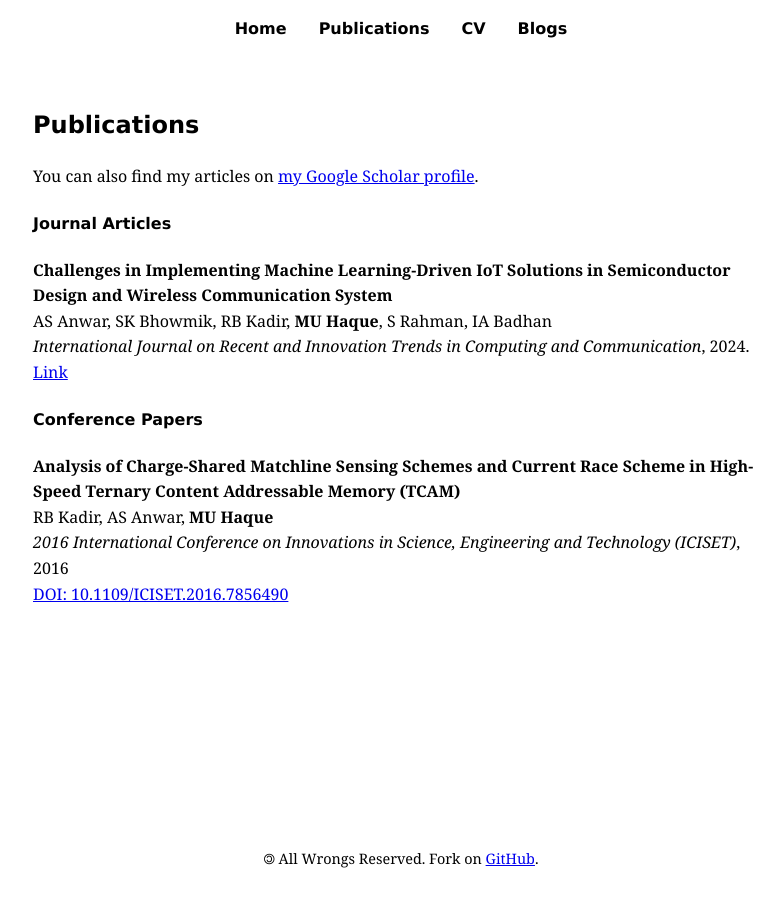
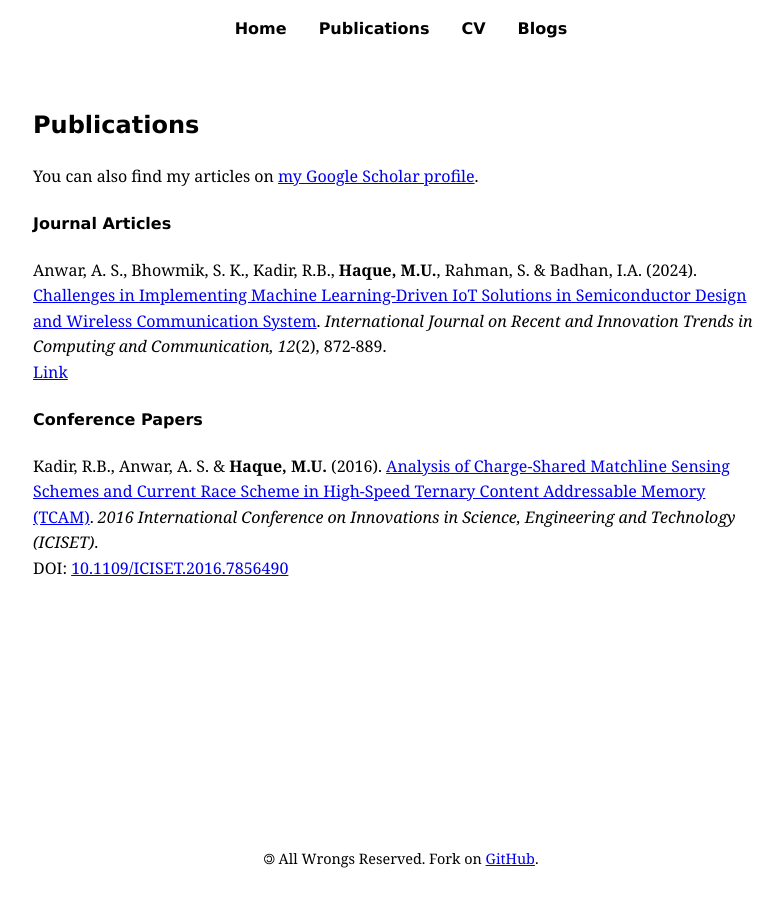
Before and after one commit to muntasimulhaque/muntasimulhaque.github.io, a Jekyll site: the page built from publications.md, in a window 1280 px wide. Shown: the whole page, without its empty margins (239-1023 px from the left). Built offline with Jekyll 4.4.1, drawn with Linux system fonts in a browser that asks for light colours.

Commit message:
Update publications.md

```diff
--- a/publications.md
+++ b/publications.md
@@ -9,14 +9,10 @@ You can also find my articles on [my Google Scholar profile](https://scholar.goo
 
 #### Journal Articles
 
-**Challenges in Implementing Machine Learning-Driven IoT Solutions in Semiconductor Design and Wireless Communication System**
-AS Anwar, SK Bhowmik, RB Kadir, **MU Haque**, S Rahman, IA Badhan
-*International Journal on Recent and Innovation Trends in Computing and Communication*, 2024.
+Anwar, A. S., Bhowmik, S. K., Kadir, R.B., **Haque, M.U.**, Rahman, S. & Badhan, I.A. (2024). [Challenges in Implementing Machine Learning-Driven IoT Solutions in Semiconductor Design and Wireless Communication System](https://ijritcc.org/index.php/ijritcc/article/view/11127){:target="_blank"}. *International Journal on Recent and Innovation Trends in Computing and Communication, 12*(2), 872-889.
 [Link](https://ijritcc.org/index.php/ijritcc/article/view/11127){:target="_blank"}
 
 #### Conference Papers
 
-**Analysis of Charge-Shared Matchline Sensing Schemes and Current Race Scheme in High-Speed Ternary Content Addressable Memory (TCAM)**
-RB Kadir, AS Anwar, **MU Haque**
-*2016 International Conference on Innovations in Science, Engineering and Technology (ICISET)*, 2016
-[DOI: 10.1109/ICISET.2016.7856490](https://doi.org/10.1109/ICISET.2016.7856490){:target="_blank"}
+Kadir, R.B., Anwar, A. S. & **Haque, M.U.** (2016). [Analysis of Charge-Shared Matchline Sensing Schemes and Current Race Scheme in High-Speed Ternary Content Addressable Memory (TCAM)](https://ieeexplore.ieee.org/document/7856490){:target="_blank"}. *2016 International Conference on Innovations in Science, Engineering and Technology (ICISET)*.
+DOI: [10.1109/ICISET.2016.7856490](https://doi.org/10.1109/ICISET.2016.7856490){:target="_blank"}
```
